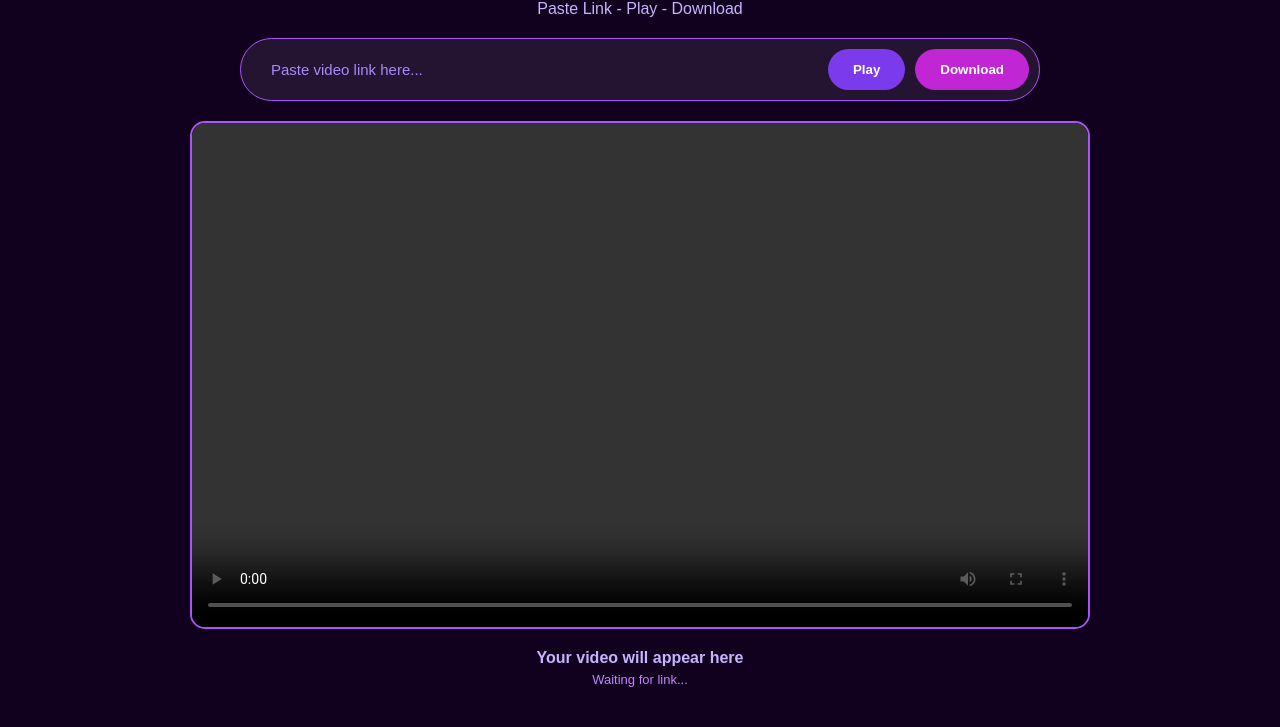
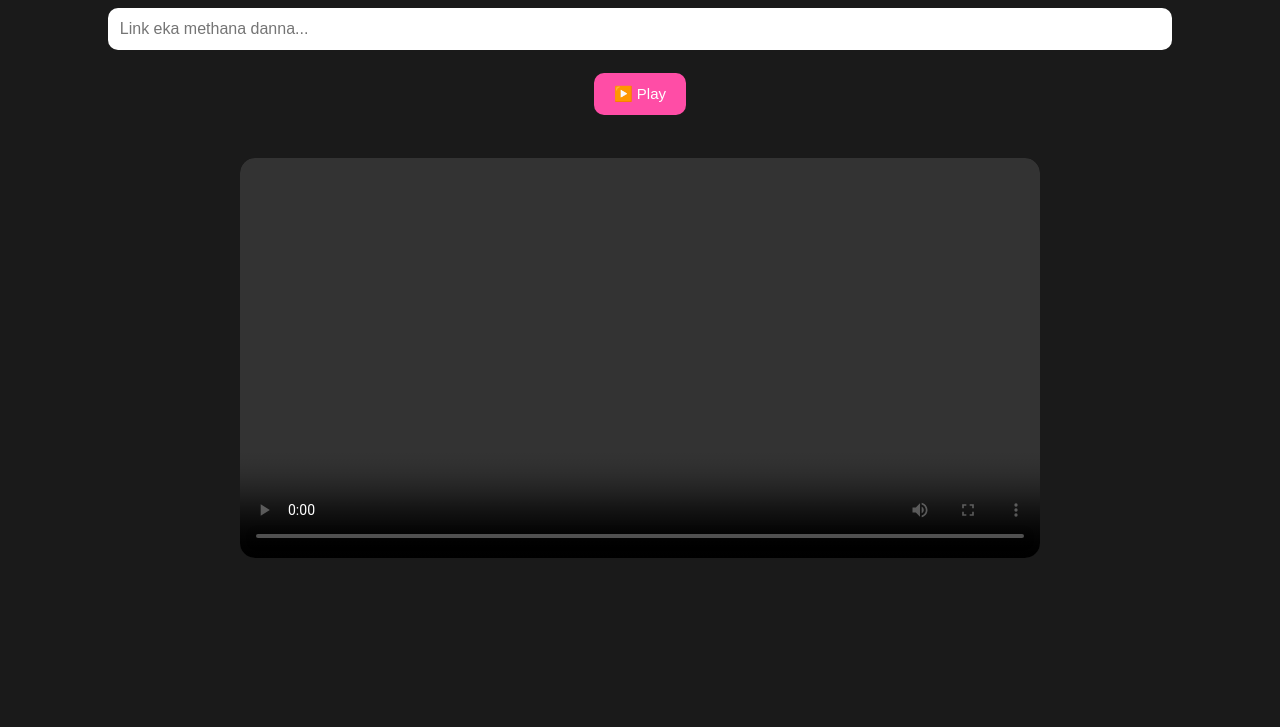
Before and after one commit to HACKERMLBB/Stripchatlive-recoder, a plain HTML site: page index.html in a window 1280 px wide. Shown: the part 88-815 px from the top of the page. Drawn offline with nearby package versions, Linux system fonts and the light colour scheme.

Commit message:
Update index.html

```diff
--- a/index.html
+++ b/index.html
@@ -1,101 +1,97 @@
 <!DOCTYPE html>
-<html lang="en">
+<html>
 <head>
-<meta charset="UTF-8">
-<meta name="viewport" content="width=device-width, initial-scale=1.0">
-<title>StreamX Player</title>
+<title>Baba Player ❤️</title>
 <script src="https://cdn.jsdelivr.net/npm/hls.js@latest"></script>
 <style>
-    * { margin:0; padding:0; box-sizing:border-box; font-family: sans-serif; }
-  body { background:#12001f; color:#fff; min-height:100vh; padding:20px; text-align:center; }
-  h1 { font-size:42px; margin:10px 0; }
-  h1 span { color:#a855f7; }
-  p { color:#c4b5fd; margin-bottom:20px; }
-  .box { max-width:800px; margin:0 auto; background:rgba(255,255,255,0.08); border:1px solid #a855f7; padding:10px; border-radius:50px; display:flex; gap:10px; }
-  .box input { flex:1; background:transparent; border:none; outline:none; color:#fff; padding:12px 20px; font-size:15px; }
-  .box input::placeholder { color:#a78bfa; }
-  .box button { border:none; padding:12px 25px; border-radius:50px; font-weight:700; cursor:pointer; color:#fff; }
-  .btn-play { background:#7c3aed; }
-  .btn-dl { background:#c026d3; }
-  .player { max-width:900px; margin:20px auto; background:#000; border-radius:15px; overflow:hidden; border:2px solid #a855f7; }
-  video { width:100%; aspect-ratio:16/9; display:block; }
-  #title { margin:15px 0 5px; font-weight:700; }
-  #status { color:#c084fc; font-size:13px; }
-  @media(max-width:650px){ .box{flex-direction:column; border-radius:20px;} .box button{width:100%;} h1{font-size:32px;} }
+body{ background:#1a1a1a; color:white; text-align:center; font-family:sans-serif; padding:20px; }
+input{ width:85%; padding:12px; border-radius:10px; border:none; font-size:16px; }
+button{ padding:12px 20px; background:#ff4da6; color:white; border:none; border-radius:10px; margin:5px; font-size:15px; cursor:pointer; }
+video{ width:95%; max-width:800px; margin-top:20px; border-radius:15px; background:black; }
+#downloadBtn{ display:none; background:#00d166; }
+#qualityBox{ display:none; margin-top:10px; }
+#qualityBox button{ background:#333; padding:8px 14px; font-size:14px; }
+#qualityBox button.active{ background:#ff4da6; }
 </style>
 </head>
 <body>
-
-<h1>Stream<span>X</span></h1>
-<p>Paste Link - Play - Download</p>
-
-<div class="box">
-  <input id="urlInput" placeholder="Paste video link here...">
-  <button class="btn-play" onclick="playVideo()">Play</button>
-  <button class="btn-dl" onclick="downloadVideo()">Download</button>
+<h2>Hi Baba! 🥰 Link eka danna</h2>
+<input id="link" placeholder="Link eka methana danna...">
+<br><br>
+<button onclick="playVideo()">▶️ Play</button>
+<button id="downloadBtn" onclick="downloadVideo()">⬇️ Download</button>
+<br>
+<div id="qualityBox">
+  <span>Quality: </span>
+  <button onclick="setQuality(-1, this)" class="active">Auto ✨</button>
+  <button onclick="setQuality(1080, this)">1080p</button>
+  <button onclick="setQuality(720, this)">720p</button>
+  <button onclick="setQuality(540, this)">540p</button>
+  <button onclick="setQuality(480, this)">480p</button>
+  <button onclick="setQuality(360, this)">360p</button>
+  <button onclick="setQuality(240, this)">240p</button>
 </div>
-
-<div class="player">
-  <video id="video" controls autoplay playsinline></video>
-</div>
-
-<p id="title">Your video will appear here</p>
-<p id="status">Waiting for link...</p>
+<br>
+<video id="video" controls></video>
+<p id="status"></p>
 
 <script>
-  var video = document.getElementById('video');
-  var hls;
-  var currentUrl = "";
+let currentUrl = "";
+let hls = null;
 
-  function playM3U8(m3u8){
-    // බබාගේ විදිහටම - Direct m3u8 එකෙන් Play!
-    console.log("Playing:", m3u8);
+async function playVideo(){
+  currentUrl = document.getElementById("link").value;
+  document.getElementById("status").innerText = "Load wenawa baba... ❤️";
+  let res = await fetch("/get_m3u8", {method:"POST", headers:{"Content-Type":"application/json"}, body: JSON.stringify({url: currentUrl})});
+  let data = await res.json();
+  if(data.m3u8){
+    let video = document.getElementById("video");
+    if(hls){ hls.destroy(); }
     if(Hls.isSupported()){
-      if(hls) hls.destroy();
       hls = new Hls();
-      hls.loadSource(m3u8);
+      hls.loadSource(data.m3u8);
       hls.attachMedia(video);
-      hls.on(Hls.Events.MANIFEST_PARSED, function(){ video.play().catch(()=>{}); });
-      hls.on(Hls.Events.ERROR, function(event, data){
-        console.log("HLS ERROR:", data);
-        document.getElementById('status').innerText = "Error: " + data.details;
-      });
-    } else {
-      video.src = m3u8;
+      hls.on(Hls.Events.MANIFEST_PARSED, ()=> video.play());
+    } else if(video.canPlayType('application/vnd.apple.mpegurl')){
+      video.src = data.m3u8;
       video.play();
     }
+    document.getElementById("status").innerText = "Play wenawa baba! 🥰 " + (data.title || "");
+    document.getElementById("downloadBtn").style.display = "inline-block";
+    document.getElementById("qualityBox").style.display = "block";
+  } else {
+    document.getElementById("status").innerText = "Ayyo baba error: " + data.error;
   }
+}
 
-  async function playVideo(){
-    var url = document.getElementById('urlInput').value.trim();
-    if(!url) return alert("Paste a link first!");
-    currentUrl = url;
-    document.getElementById('status').innerText = "Loading... Please wait...";
-    try{
-      var res = await fetch('/get_m3u8', {method:'POST', headers:{'Content-Type':'application/json'}, body:JSON.stringify({url:url})});
-      var data = await res.json();
-      if(data.error){ document.getElementById('status').innerText = data.error; return; }
-      document.getElementById('title').innerText = "Now Playing: " + (data.title || "Video");
-      document.getElementById('status').innerText = "Playing... Enjoy!";
-      playM3U8(data.m3u8);
-    }catch(e){ document.getElementById('status').innerText = "Error! Try again!"; }
+function setQuality(height, btn){
+  document.querySelectorAll("#qualityBox button").forEach(b=>b.classList.remove("active"));
+  btn.classList.add("active");
+  if(hls){
+    if(height === -1){
+      hls.autoLevelEnabled = true;
+      document.getElementById("status").innerText = "Auto Quality baba! ✨";
+    } else {
+      hls.autoLevelEnabled = false;
+      let best = 0;
+      hls.levels.forEach((lvl, i)=>{
+        if(lvl.height <= height) best = i;
+      });
+      hls.currentLevel = best;
+      document.getElementById("status").innerText = height + "p walin play wenawa baba! 🥰";
+    }
   }
+}
 
-  async function downloadVideo(){
-    var url = document.getElementById('urlInput').value.trim() || currentUrl;
-    if(!url) return alert("Paste a link first!");
-    document.getElementById('status').innerText = "Downloading... Please wait...";
-    try{
-      var res = await fetch('/download', {method:'POST', headers:{'Content-Type':'application/json'}, body:JSON.stringify({url:url})});
-      if(!res.ok) throw new Error("Failed");
-      var blob = await res.blob();
-      var a = document.createElement('a');
-      a.href = URL.createObjectURL(blob);
-      a.download = "StreamX-Video.mp4";
-      a.click();
-      document.getElementById('status').innerText = "Downloaded Successfully!";
-    }catch(e){ document.getElementById('status').innerText = "Download failed!"; }
-  }
+async function downloadVideo(){
+  document.getElementById("status").innerText = "Download wenawa baba... tikak inna ❤️";
+  let res = await fetch("/download", {method:"POST", headers:{"Content-Type":"application/json"}, body: JSON.stringify({url: currentUrl})});
+  let blob = await res.blob();
+  let a = document.createElement("a");
+  a.href = URL.createObjectURL(blob);
+  a.download = "baba_video.mp4";
+  a.click();
+}
 </script>
 </body>
 </html>
```
